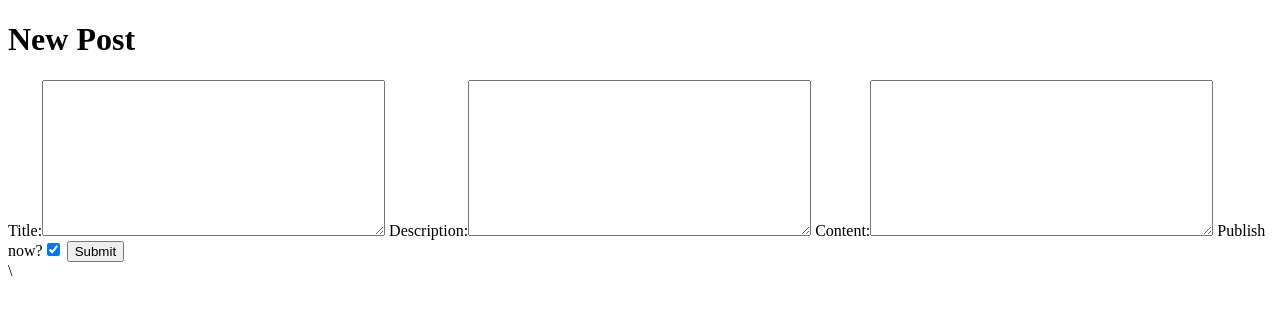
After one commit to chauvm/utility_parser, a Django app: page /blog/new_post/ in a window 1280 px wide. The commit adds this page. Shown: the top 315 px of the page. Run offline with Django 3.2, Linux system fonts and the light colour scheme.

Commit message:
Able to post out of admin page

```diff
--- /dev/null
+++ b/utility_parser/blog/forms.py
@@ -0,0 +1,28 @@
+from __future__ import unicode_literals
+from django import forms
+from django.utils.translation import ugettext_lazy as _
+
+class BlogForm(forms.Form):
+	title = forms.CharField(
+		label=_("Title"),
+		widget=forms.Textarea,
+		required=True,
+		max_length=255,
+	)
+	description = forms.CharField(
+		label=_("Description"),
+		widget=forms.Textarea,
+		required=True,
+		max_length=255,
+	)
+	content = forms.CharField(
+		label = _("Content"),
+		widget=forms.Textarea,
+		required=True,
+	)
+
+	published = forms.BooleanField(
+		label = _("Publish now?"),
+		required=False,
+		initial=True,
+	)
--- a/utility_parser/blog/templates/blog/index.html
+++ b/utility_parser/blog/templates/blog/index.html
@@ -3,7 +3,8 @@
 {% block title %} Blog Archive {% endblock %}
 
 {% block content %}
-	<h1> My Blog Archive </h1>
+	<h1> My Blog </h1>
+	<a href="{% url 'blog-views-new' %}">New Post</a>
 	{% for post in posts %}
 	<div class="post">
 		<h2>
--- /dev/null
+++ b/utility_parser/blog/templates/blog/new.html
@@ -0,0 +1,13 @@
+{% extends 'base.html' %}
+
+{% block title %} New Post {% endblock %}
+
+{% block content %}
+	<h1> New Post </h1>
+	<form action="/blog/new_post/" method="post">
+		{% csrf_token %}
+		{{ form }}
+		<input type="submit" value="Submit" />
+	</form>
+\
+{% endblock %}
--- a/utility_parser/blog/urls.py
+++ b/utility_parser/blog/urls.py
@@ -4,5 +4,7 @@ from . import views
 
 urlpatterns = [
 	url(r'^$', views.index, name='index'),
+	url(r'^new_post/$', views.new_post, name='blog-views-new'),
 	url(r'^(?P<slug>[\w\-]+)/$', views.post, name='blog-views-post'),
+
 ]
--- a/utility_parser/blog/views.py
+++ b/utility_parser/blog/views.py
@@ -1,5 +1,8 @@
 from django.shortcuts import render, get_object_or_404
+from django.template.defaultfilters import slugify
+from django.http import HttpResponseRedirect
 from blog.models import Post
+from forms import BlogForm
 
 # Create your views here.
 def index(request):
@@ -13,3 +16,25 @@ def post(request, slug):
 	post = get_object_or_404(Post, slug=slug)
 	# now return the rendered template
 	return render(request, 'blog/post.html', {'post': post})
+
+def new_post(request):
+	if request.method == 'POST':
+		print request
+		# create a form instance and populate it with data from the request
+		form = BlogForm(request.POST)
+		# check if it is valid
+		if form.is_valid():
+			# process data and redirect to a new URL
+			title = form.cleaned_data['title']
+			description = form.cleaned_data['description']
+			content = form.cleaned_data['content']
+			new = Post(title=title, content=content, description=description,
+						published=form['published'], slug=slugify(unicode(title)))
+			new.save()
+			return HttpResponseRedirect('/blog/')
+	# GET or other methods, create a blank form
+	else:
+		print "GET HERE"
+		form = BlogForm()
+		print form
+	return render(request, 'blog/new.html', {'form': form})
```
Also changed, not shown: utility_parser/db.sqlite3, 3 other files.
